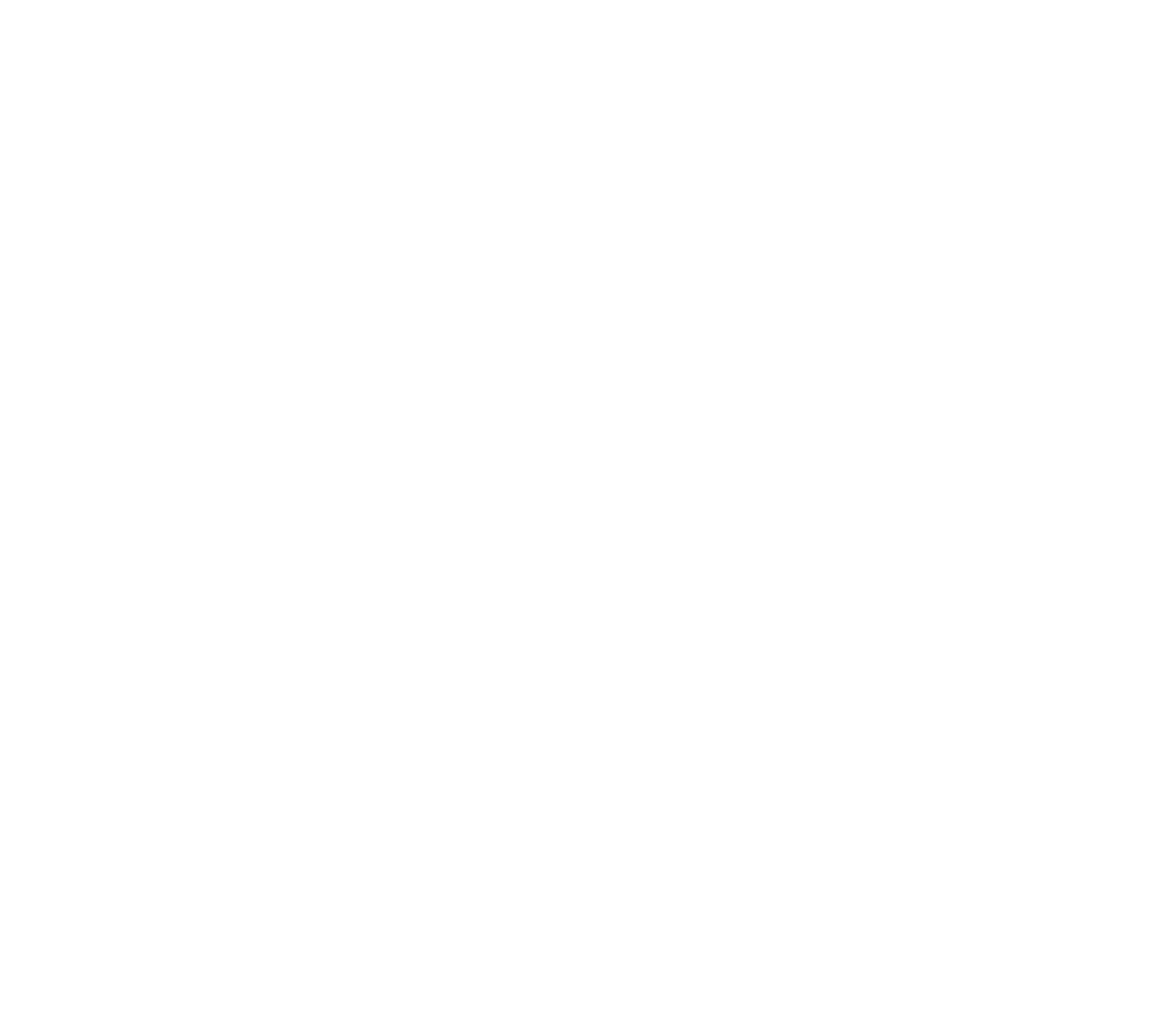
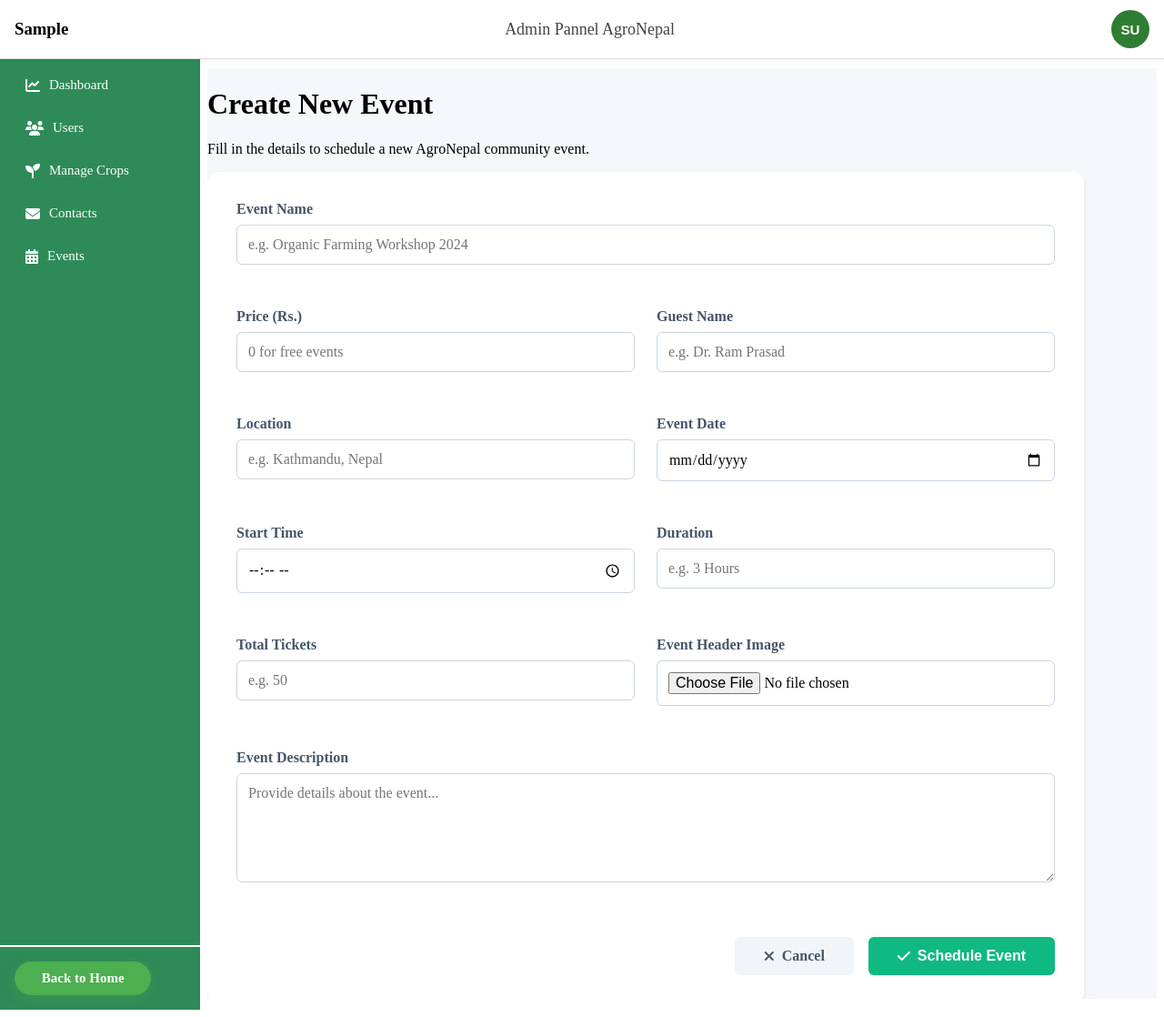
Before and after one commit to RanadipShrestha/AgroNepal, a Django app: page /adminDashboard/events/add/ in a window 1280 px wide. Before the commit the page is empty. Shown: the whole page at 91% size. Run offline with Django 5.2, Linux system fonts and the light colour scheme; the visitor is signed in with stand-in values (Sample User, id 1).

Commit message:
Add: new event add feature is added in the admin dashboard

```diff
--- a/agroNepal/adminDashboard/views.py
+++ b/agroNepal/adminDashboard/views.py
@@ -216,7 +216,6 @@ def adminAddEvent(request):
         event_duration = request.POST.get('event_duration')
         guest = request.POST.get('guest')
         total_ticket = request.POST.get('total_ticket')
-
         try:
             Event.objects.create(
                 name=name,
--- a/agroNepal/static/assets/css/adminDashboard/dashboard/event/add_event.css
+++ b/agroNepal/static/assets/css/adminDashboard/dashboard/event/add_event.css
@@ -123,3 +123,8 @@ textarea.add_event-form-control {
   background: #10b981;
   color: white;
 }
+.cancle-scheduleEvent-div {
+  margin-top: 2rem;
+  display: flex;
+  justify-content: flex-end;
+}
--- /dev/null
+++ b/agroNepal/static/assets/js/adminDashboard/dashboard/events/add_event.js
@@ -0,0 +1,32 @@
+document.addEventListener("DOMContentLoaded", function () {
+  const confirmModal = document.getElementById("add_event-confirmModal");
+  const eventForm = document.getElementById("add_event-eventForm");
+
+  document
+    .getElementById("add_event-triggerConfirmBtn")
+    .addEventListener("click", function () {
+      if (eventForm.checkValidity()) {
+        confirmModal.classList.add("active");
+      } else {
+        eventForm.reportValidity();
+      }
+    });
+
+  document
+    .getElementById("add_event-cancelBtn")
+    .addEventListener("click", function () {
+      confirmModal.classList.remove("active");
+    });
+
+  document
+    .getElementById("add_event-confirmBtn")
+    .addEventListener("click", function () {
+      eventForm.submit();
+    });
+
+  window.addEventListener("click", function (event) {
+    if (event.target === confirmModal) {
+      confirmModal.classList.remove("active");
+    }
+  });
+});
--- a/agroNepal/templates/adminDashboard.html
+++ b/agroNepal/templates/adminDashboard.html
@@ -52,4 +52,5 @@
   <script src="{% static 'assets/js/adminDashboard/include/admin_header.js' %}"></script>
   <script src="{% static 'assets/js/adminDashboard/dashboard/crop/crop.js' %}"></script>
   <script src="{% static 'assets/js/adminDashboard/dashboard/contacts/contacts.js' %}"></script>
+  <script src="{% static 'assets/js/adminDashboard/dashboard/events/add_event.js' %}"></script>
 </html>
--- a/agroNepal/templates/adminDashboard/dashboard/event/add_event.html
+++ b/agroNepal/templates/adminDashboard/dashboard/event/add_event.html
@@ -1,4 +1,4 @@
-{% comment %} {% extends "adminDashboard.html" %}
+{% extends "adminDashboard.html" %}
 {% load static %}
 {% block title %}Add Event - AgroNepal{% endblock title %}
 
@@ -8,5 +8,82 @@
     <h1 class="adminDashboard-heading">Create New Event</h1>
     <p class="adminDashboard-subtext">Fill in the details to schedule a new AgroNepal community event.</p>
   </div>
+  <div class="add_event-form-container">
+    <form method="POST" action="{% url 'adminAddEvent' %}" enctype="multipart/form-data" id="add_event-eventForm">
+        {% csrf_token %}
+        <div class="add_event-form-grid">
+            <div class="add_event-form-group add_event-full-width">
+                <label class="add_event-form-label" for="name">Event Name</label>
+                <input type="text" id="name" name="name" class="add_event-form-control" required placeholder="e.g. Organic Farming Workshop 2024">
+            </div>
+
+            <div class="add_event-form-group">
+                <label class="add_event-form-label" for="price">Price (Rs.)</label>
+                <input type="number" id="price" name="price" class="add_event-form-control" required placeholder="0 for free events">
+            </div>
+
+            <div class="add_event-form-group">
+                <label class="add_event-form-label" for="guest">Guest Name</label>
+                <input type="text" id="guest" name="guest" class="add_event-form-control" required placeholder="e.g. Dr. Ram Prasad">
+            </div>
+
+            <div class="add_event-form-group">
+                <label class="add_event-form-label" for="location">Location</label>
+                <input type="text" id="location" name="location" class="add_event-form-control" required placeholder="e.g. Kathmandu, Nepal">
+            </div>
+
+            <div class="add_event-form-group">
+                <label class="add_event-form-label" for="date">Event Date</label>
+                <input type="date" id="date" name="date" class="add_event-form-control" required>
+            </div>
+
+            <div class="add_event-form-group">
+                <label class="add_event-form-label" for="eventStartTime">Start Time</label>
+                <input type="time" id="eventStartTime" name="eventStartTime" class="add_event-form-control" required>
+            </div>
+
+            <div class="add_event-form-group">
+                <label class="add_event-form-label" for="event_duration">Duration</label>
+                <input type="text" id="event_duration" name="event_duration" class="add_event-form-control" required placeholder="e.g. 3 Hours">
+            </div>
+
+            <div class="add_event-form-group">
+                <label class="add_event-form-label" for="total_ticket">Total Tickets</label>
+                <input type="number" id="total_ticket" name="total_ticket" class="add_event-form-control" required placeholder="e.g. 50">
+            </div>
+
+            <div class="add_event-form-group">
+                <label class="add_event-form-label" for="image">Event Header Image</label>
+                <input type="file" id="image" name="image" class="add_event-form-control" accept="image/*">
+            </div>
+
+            <div class="add_event-form-group add_event-full-width">
+                <label class="add_event-form-label" for="description">Event Description</label>
+                <textarea id="description" name="description" class="add_event-form-control" required placeholder="Provide details about the event..."></textarea>
+            </div>
+        </div>
+
+        <div class="cancle-scheduleEvent-div">
+            <a href="{% url 'adminEvents' %}" class="add_event-cancel-btn"><i class="fa-solid fa-xmark"></i> Cancel</a>
+            <button type="button" class="add_event-submit-btn" id="add_event-triggerConfirmBtn"><i class="fa-solid fa-check"></i> Schedule Event</button>
+        </div>
+    </form>
+  </div>
 </div>
-{% endblock content %} {% endcomment %}
+
+<!-- Confirmation Modal -->
+<div id="add_event-confirmModal" class="add_event-modal-wrapper">
+  <div class="add_event-modal-wrapper-content">
+    <div class="add_event-modal-wrapper-header">
+      <h2 style="margin-top: 0;">Confirm Schedule</h2>
+    </div>
+    <div class="add_event-modal-wrapper-body">
+      <p style="color: #64748b;">Are you sure you want to schedule this new event?</p>
+    </div>
+    <div class="add_event-modal-wrapper-footer">
+      <button type="button" id="add_event-cancelBtn" class="add_event-modal-wrapper-btn add_event-modal-wrapper-cancel">Cancel</button>
+      <button type="button" id="add_event-confirmBtn" class="add_event-modal-wrapper-btn add_event-modal-wrapper-confirm">Schedule Now</button>
+    </div>
+  </div>
+</div>
+{% endblock content %}
```
Also changed, not shown: agroNepal/media/img/blogannouncementImage/Agro_after_pani.jpg (added).
